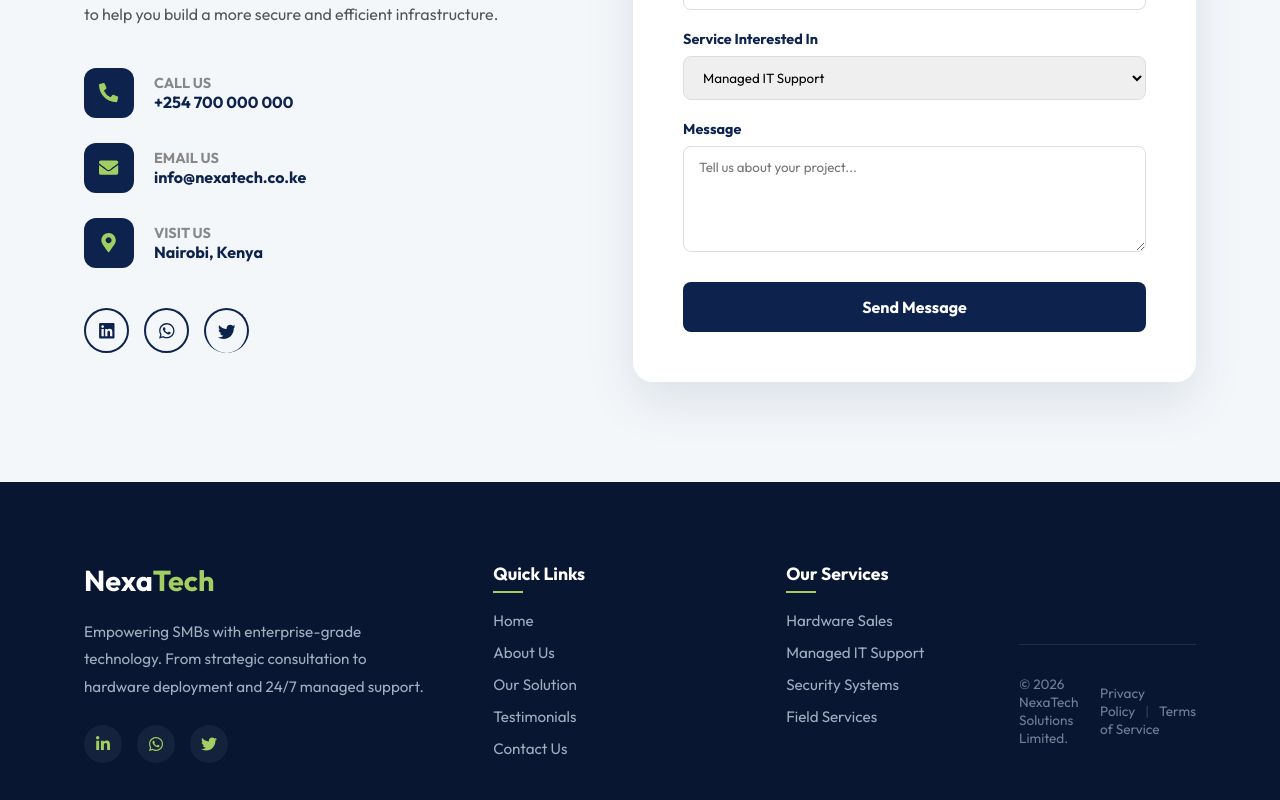
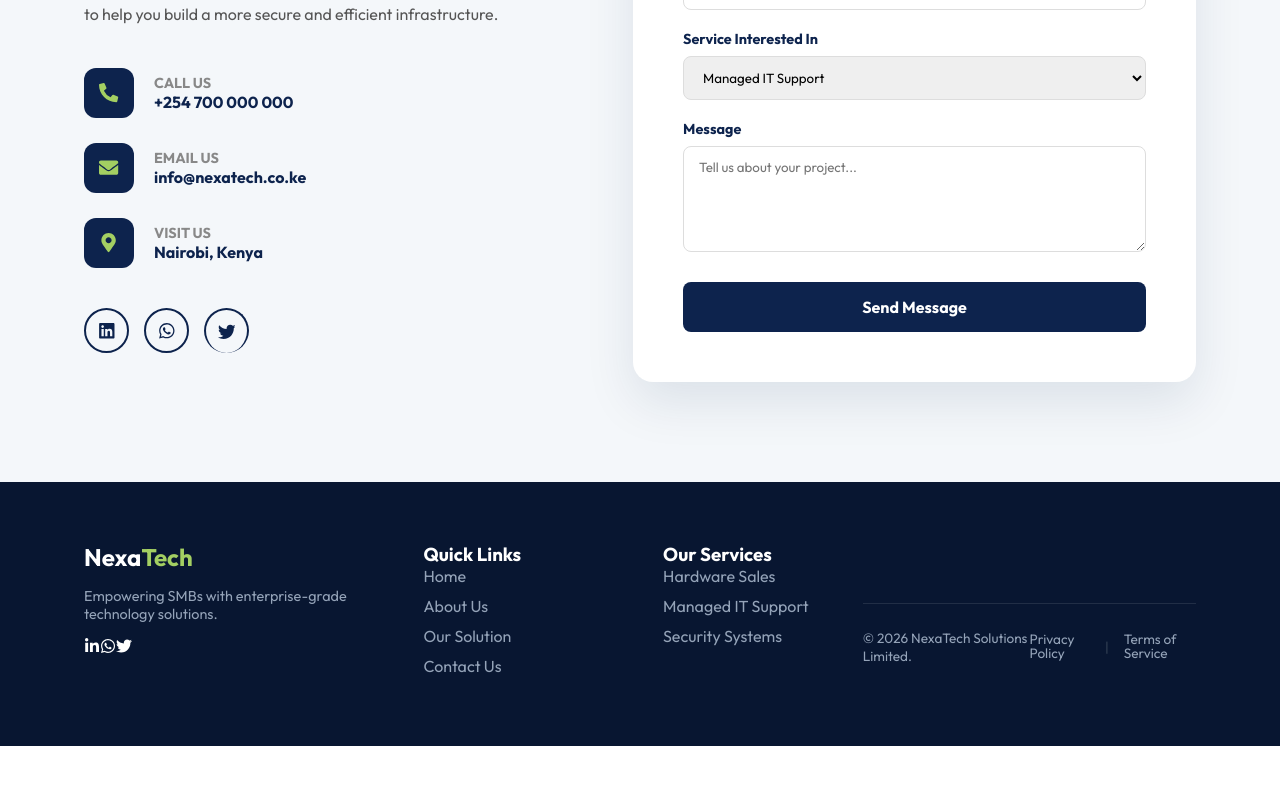
Before and after one commit to Inferno-cmd/Alvion-Consultancy-Group, a React (Vite) app: page / in a window 1280 px wide. Shown: the part 4907-5707 px from the top of the page. After the commit the page ends 5653 px from the top, so only its background shows below. Built offline with nearby package versions, Linux system fonts and the light colour scheme.

Commit message:
update legal modal and contact section

```diff
--- a/src/components/Footer/Footer.css
+++ b/src/components/Footer/Footer.css
@@ -1,85 +1,53 @@
+/* Unique Footer Styling */
 .footer-main {
-    background-color: #081631; /* Even darker blue for a "grounded" feel */
+    background-color: #081631; /* Deepest blue to contrast with Contact Section */
     color: #ffffff;
-    padding: 80px 0 30px 0;
-    font-family: 'Segoe UI', sans-serif;
+    padding: 60px 0 20px 0;
 }
 
 .footer-grid {
     display: grid;
     grid-template-columns: 1.5fr 1fr 1fr;
-    gap: 60px;
-    margin-bottom: 60px;
+    gap: 40px;
+    padding-bottom: 40px;
 }
 
-.footer-logo { font-size: 1.8rem; margin-bottom: 20px; }
-.footer-logo span { color: #a3cf62; }
-
-.footer-bio {
-    color: #a0aec0;
-    line-height: 1.8;
-    font-size: 0.95rem;
-    margin-bottom: 25px;
+/* Legal Links Arrangement */
+.footer-bottom {
+    border-top: 1px solid rgba(255, 255, 255, 0.1);
+    padding-top: 25px;
+    display: flex;
+    justify-content: space-between; /* Pushes Copy left and Legal right */
+    align-items: center;
+    font-size: 0.85rem;
+    color: #94a3b8;
 }
 
-.footer-socials { display: flex; gap: 15px; }
-.footer-socials a {
-    width: 38px; height: 38px;
-    background: rgba(255, 255, 255, 0.05);
-    color: #a3cf62;
-    display: flex; align-items: center; justify-content: center;
-    border-radius: 50%;
-    transition: 0.3s;
+.footer-legal-links {
+    display: flex;
+    align-items: center;
+    gap: 15px;
 }
 
-.footer-socials a:hover {
-    background: #a3cf62;
-    color: #081631;
-    transform: translateY(-3px);
+.footer-legal-links a {
+    color: #94a3b8;
+    text-decoration: none;
+    transition: color 0.3s ease;
 }
 
-.footer-col h3 {
-    color: #ffffff;
-    font-size: 1.1rem;
-    margin-bottom: 25px;
-    position: relative;
+.footer-legal-links a:hover {
+    color: #a3cf62; /* NexaTech Green */
 }
 
-.footer-col h3::after {
-    content: '';
-    position: absolute;
-    bottom: -8px; left: 0;
-    width: 30px; height: 2px;
-    background: #a3cf62;
+.footer-sep {
+    color: #334155;
 }
 
+/* Logo and Bio */
+.footer-logo span { color: #a3cf62; }
+.footer-bio { margin: 15px 0; font-size: 0.9rem; color: #94a3b8; }
+
 .footer-links { list-style: none; padding: 0; }
-.footer-links li { margin-bottom: 12px; }
-.footer-links li a {
-    color: #a0aec0;
-    text-decoration: none;
-    font-size: 0.95rem;
-    transition: 0.2s;
-}
-
-.footer-links li a:hover { color: #a3cf62; padding-left: 5px; }
-
-/* The Bottom Bar */
-.footer-bottom {
-    border-top: 1px solid rgba(255, 255, 255, 0.1);
-    padding-top: 30px;
-    display: flex;
-    justify-content: space-between;
-    align-items: center;
-    font-size: 0.85rem;
-    color: #718096;
-}
-
-.footer-legal a {
-    color: #718096;
-    text-decoration: none;
-    transition: 0.2s;
-}
-
-.footer-legal a:hover { color: #ffffff; }
-.divider { margin: 0 10px; color: #334155; }
+.footer-links li { margin-bottom: 10px; }
+.footer-links a { color: #94a3b8; text-decoration: none; transition: 0.2s; }
+.footer-links a:hover { color: #ffffff; padding-left: 5px; }
--- a/src/components/Footer/Footer.jsx
+++ b/src/components/Footer/Footer.jsx
@@ -1,31 +1,28 @@
 import React, { useState } from 'react';
 import './Footer.css';
 import LegalModal from "./LegalModal";
-import { FaLinkedinIn, FaWhatsapp, FaTwitter, FaPhoneAlt, FaEnvelope } from 'react-icons/fa';
+import { FaLinkedinIn, FaWhatsapp, FaTwitter } from 'react-icons/fa';
 
 const Footer = () => {
   const [modalConfig, setModalConfig] = useState({ isOpen: false, title: '', content: null });
-const openLegal = (title, type) => (e) => {
+
+  const openLegal = (title, type) => (e) => {
     e.preventDefault();
     const content = type === 'privacy'
       ? (
-        <div className="legal-rich-text">
-          <h3>1. Data Collection</h3>
-          <p>NexaTech Solutions Limited collects information that you provide voluntarily through our "Contact Us" forms, including name, company, and email address.</p>
-          <h3>2. Usage of Information</h3>
-          <p>This data is used exclusively to provide technical consultations, hardware quotes, and support services requested by you.</p>
-          <h3>3. Security Protocols</h3>
-          <p>We implement enterprise-level security measures to protect your data from unauthorized access or disclosure.</p>
+        <div className="legal-content">
+          <h3>1. Purpose of Data Collection</h3>
+          <p>We collect information to provide better IT solutions and maintain communication regarding project updates.</p>
+          <h3>2. Data Protection</h3>
+          <p>Your data is encrypted and stored securely within the NexaTech enterprise environment.</p>
         </div>
       )
       : (
-        <div className="legal-rich-text">
-          <h3>1. Service Scope</h3>
-          <p>Our technology solutions are provided under specific Service Level Agreements (SLAs). Hardware procurement is subject to manufacturer warranties.</p>
-          <h3>2. Payment Terms</h3>
-          <p>Payments for hardware sales must be processed according to the verified invoice terms before project deployment commences.</p>
-          <h3>3. Limitation of Liability</h3>
-          <p>NexaTech Solutions is not liable for indirect losses or data breaches occurring on systems not actively managed under our MSP retainers.</p>
+        <div className="legal-content">
+          <h3>1. Acceptance of Terms</h3>
+          <p>By engaging with NexaTech Solutions, you agree to our standard procurement and service level agreements.</p>
+          <h3>2. Limitation of Liability</h3>
+          <p>NexaTech is not responsible for data loss on client-managed hardware.</p>
         </div>
       );
 
@@ -36,14 +33,10 @@ const openLegal = (title, type) => (e) => {
     <footer className="footer-main">
       <div className="nx-container">
         <div className="footer-grid">
-
-          {/* Column 1: Brand Identity */}
-          <div className="footer-col brand-col">
+          {/* Brand Info */}
+          <div className="footer-col">
             <h2 className="footer-logo">Nexa<span>Tech</span></h2>
-            <p className="footer-bio">
-              Empowering SMBs with enterprise-grade technology. From strategic
-              consultation to hardware deployment and 24/7 managed support.
-            </p>
+            <p className="footer-bio">Empowering SMBs with enterprise-grade technology solutions.</p>
             <div className="footer-socials">
               <a href="#"><FaLinkedinIn /></a>
               <a href="#"><FaWhatsapp /></a>
@@ -51,39 +44,36 @@ const openLegal = (title, type) => (e) => {
             </div>
           </div>
 
-          {/* Column 2: Navigation Map */}
+          {/* Quick Links */}
           <div className="footer-col">
             <h3>Quick Links</h3>
             <ul className="footer-links">
               <li><a href="#home">Home</a></li>
               <li><a href="#about">About Us</a></li>
               <li><a href="#solutions">Our Solution</a></li>
-              <li><a href="#testimonial">Testimonials</a></li>
               <li><a href="#contact">Contact Us</a></li>
             </ul>
           </div>
 
-          {/* Column 3: Services Sitemap */}
+          {/* Our Services */}
           <div className="footer-col">
             <h3>Our Services</h3>
             <ul className="footer-links">
               <li><a href="#services">Hardware Sales</a></li>
               <li><a href="#services">Managed IT Support</a></li>
               <li><a href="#services">Security Systems</a></li>
-              <li><a href="#services">Field Services</a></li>
             </ul>
           </div>
-
         </div>
 
-        {/* Unique Bottom Bar */}
+        {/* This is the part that needs professional arrangement */}
         <div className="footer-bottom">
-          <div className="copyright">
+          <div className="footer-copy">
             &copy; {new Date().getFullYear()} NexaTech Solutions Limited.
           </div>
-          <div className="footer-legal">
+          <div className="footer-legal-links">
             <a href="#" onClick={openLegal('Privacy Policy', 'privacy')}>Privacy Policy</a>
-            <span className="divider">|</span>
+            <span className="footer-sep">|</span>
             <a href="#" onClick={openLegal('Terms of Service', 'terms')}>Terms of Service</a>
           </div>
         </div>
--- a/src/components/Footer/LegalModal.css
+++ b/src/components/Footer/LegalModal.css
@@ -67,3 +67,24 @@
 .modal-body p {
     margin-bottom: 15px;
 }
+.modal-header {
+    background: #f8fafc;
+    padding: 20px 30px;
+    border-bottom: 2px solid #a3cf62; /* Brand accent line */
+    display: flex;
+    justify-content: space-between;
+    align-items: center;
+}
+
+.modal-main-title {
+    font-size: 1.5rem;
+    color: #0d234d;
+    font-weight: 700;
+    margin: 0;
+}
+
+.legal-content h3 {
+    color: #0d234d;
+    margin-top: 20px;
+    font-size: 1.1rem;
+}
```
